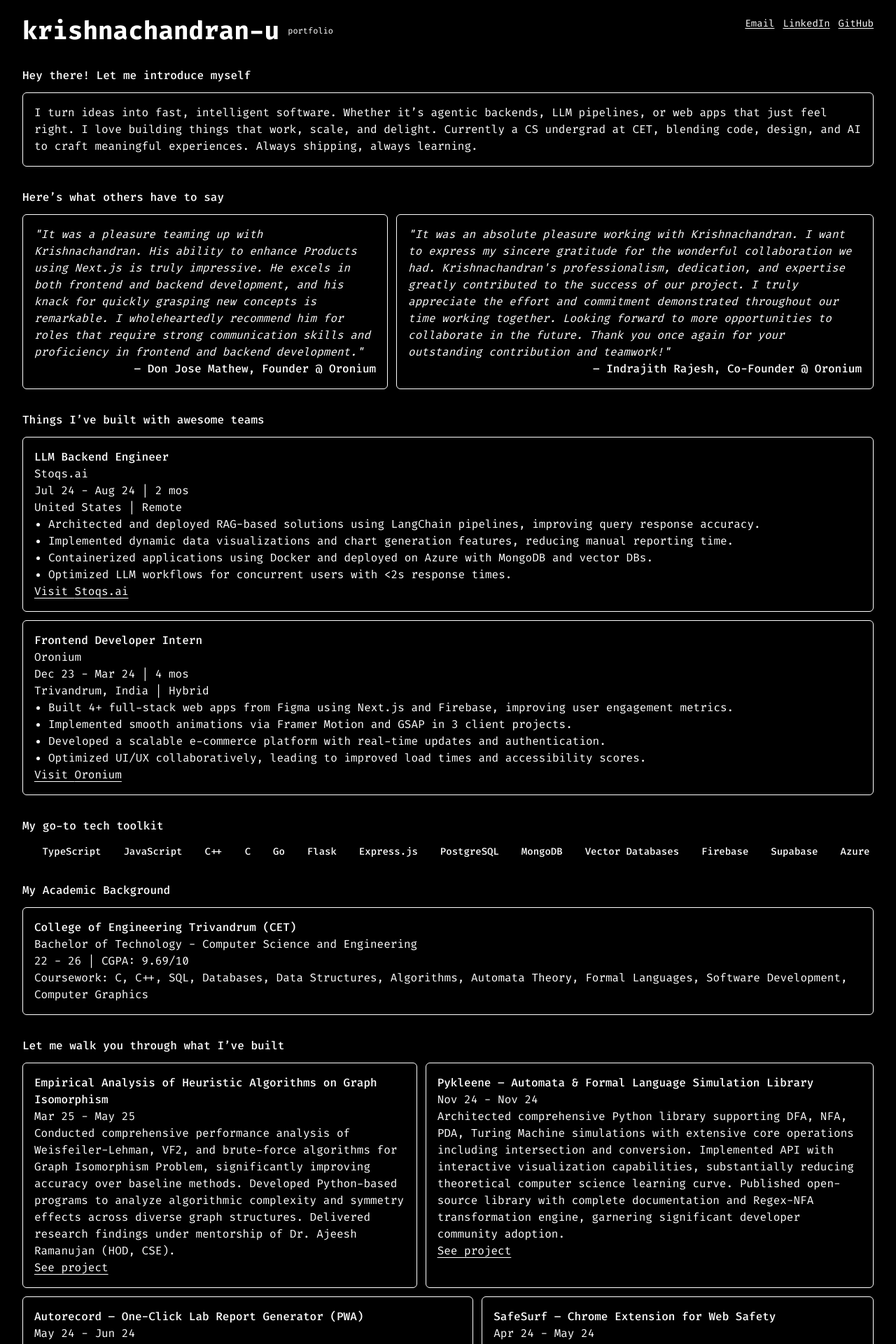
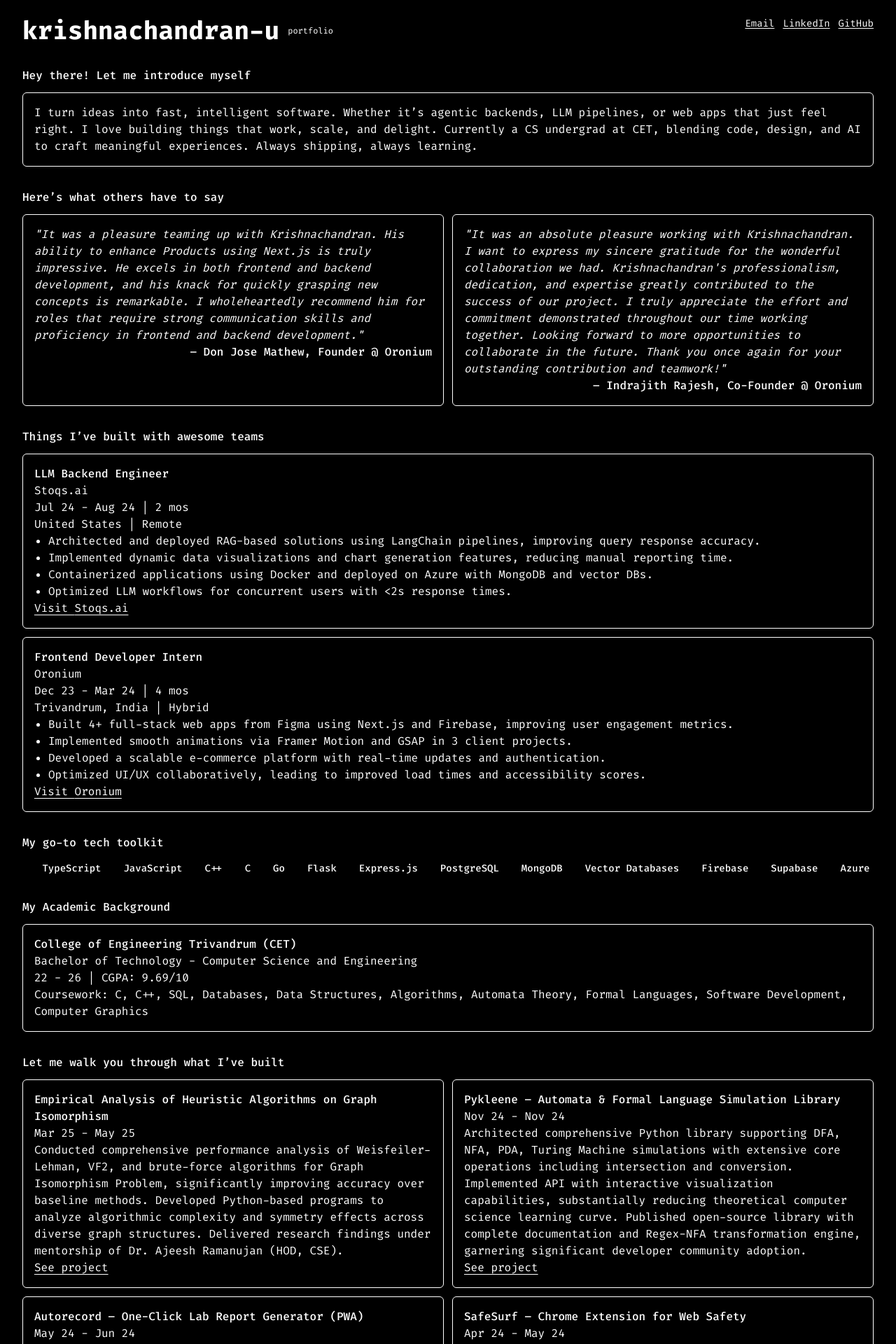
Before and after one commit to krishnachandran-u/krishnachandran, a Next.js app: page / in a window 1280 px wide. Shown: the top 1920 px of the page at 70% size. Built offline with nearby package versions, Linux system fonts and the light colour scheme.

Commit message:
flex items stretch fix

```diff
--- a/src/app/page.tsx
+++ b/src/app/page.tsx
@@ -35,15 +35,13 @@ export default function Home() {
         <div className="flex flex-col gap-[12px] py-[16px]">
           <FadeInWhenVisible flow="up"><div className="font-medium">{sections.recommendations.title}</div></FadeInWhenVisible>
           {Array.from({ length: Math.ceil(sections.recommendations.items.length / 2) }).map((_, rowIndex) => (
-            <div key={rowIndex} className="flex flex-col md:flex-row gap-[12px]">
+            <div key={rowIndex} className="flex flex-col md:flex-row gap-[12px] items-stretch">
               {sections.recommendations.items
                 .slice(rowIndex * 2, rowIndex * 2 + 2)
                 .map((rec, index) => (
-                  <FadeInWhenVisible key={index} flow="up">
-                    <div className="flex-1 italic border p-4 rounded-md h-full">
+                  <FadeInWhenVisible key={index} flow="up" className="flex-1 italic border p-4 rounded-md">
                       &quot;{rec.text}&quot;
                       <div className="not-italic font-medium text-right">– {rec.author}</div>
-                    </div>
                   </FadeInWhenVisible>
                 ))}
             </div>
@@ -92,12 +90,11 @@ export default function Home() {
         <div className="flex flex-col py-[16px] gap-[12px]">
           <FadeInWhenVisible flow="up"><div className="font-medium">{sections.featuredWorks.title}</div></FadeInWhenVisible>
           {Array.from({ length: Math.ceil(sections.featuredWorks.items.length / 2) }).map((_, rowIndex) => (
-            <div key={rowIndex} className="flex flex-col md:flex-row gap-[12px]">
+            <div key={rowIndex} className="flex flex-col md:flex-row gap-[12px] items-stretch">
               {sections.featuredWorks.items
                 .slice(rowIndex * 2, rowIndex * 2 + 2)
                 .map((item, index) => (
-                  <FadeInWhenVisible key={index} flow="up">
-                    <div className="flex-1 border p-4 rounded-md h-full">
+                  <FadeInWhenVisible key={index} flow="up" className="flex-1 border p-4 rounded-md">
                       <p className="font-medium">{item.title}</p>
                       <p>{item.duration}</p>
                       <p>{item.description}</p>
@@ -109,7 +106,6 @@ export default function Home() {
                       >
                         See project
                       </Link>
-                    </div>
                   </FadeInWhenVisible>
                 ))}
             </div>
```
